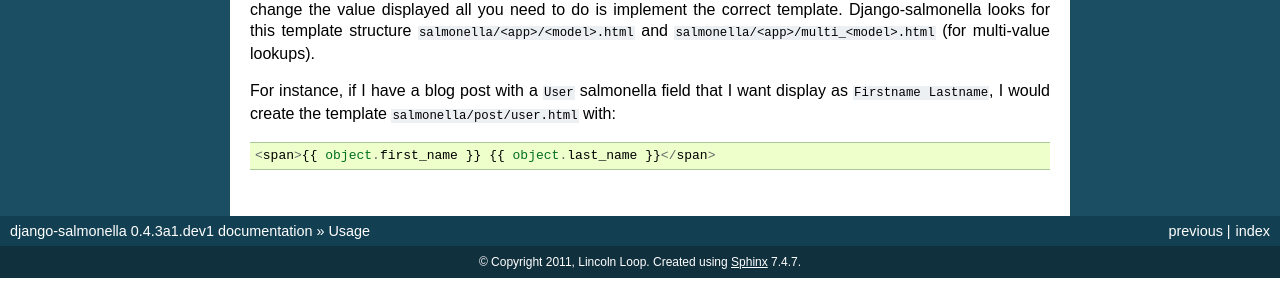
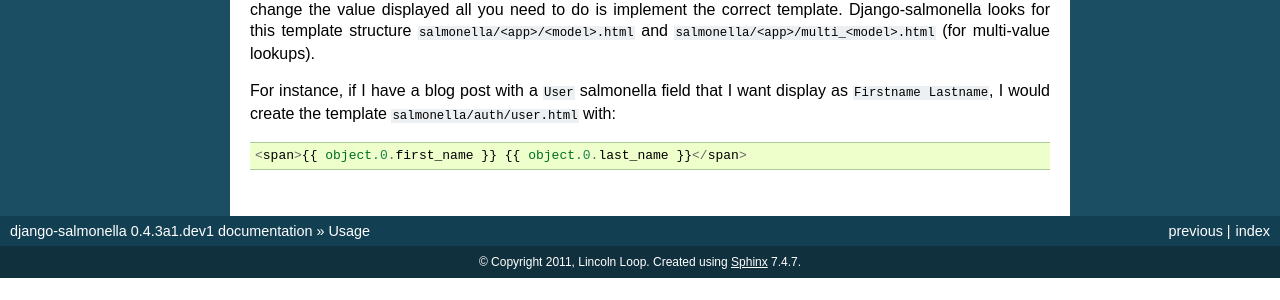
Before and after one commit to lincolnloop/django-dynamic-raw-id, a Sphinx documentation site: the page built from docs/usage.rst, in a window 1280 px wide. Shown: the part 438-738 px from the top of the page. Built offline with Sphinx 7.4.7, drawn with Linux system fonts in a browser that asks for light colours.

Commit message:
Fixing docs for custom values

```diff
--- a/docs/usage.rst
+++ b/docs/usage.rst
@@ -20,6 +20,6 @@ The coolest feature of django-salmonella is the ability to customize the output
 basic implementation if all you want is your object's ``__unicode__`` value.  To change the value displayed all you need to do is implement the correct
 template.  Django-salmonella looks for this template structure ``salmonella/<app>/<model>.html`` and ``salmonella/<app>/multi_<model>.html`` (for multi-value lookups).
 
-For instance, if I have a blog post with a ``User`` salmonella field that I want display as ``Firstname Lastname``, I would create the template ``salmonella/post/user.html`` with::
+For instance, if I have a blog post with a ``User`` salmonella field that I want display as ``Firstname Lastname``, I would create the template ``salmonella/auth/user.html`` with::
 
-    <span>{{ object.first_name }} {{ object.last_name }}</span>
+    <span>{{ object.0.first_name }} {{ object.0.last_name }}</span>
```
